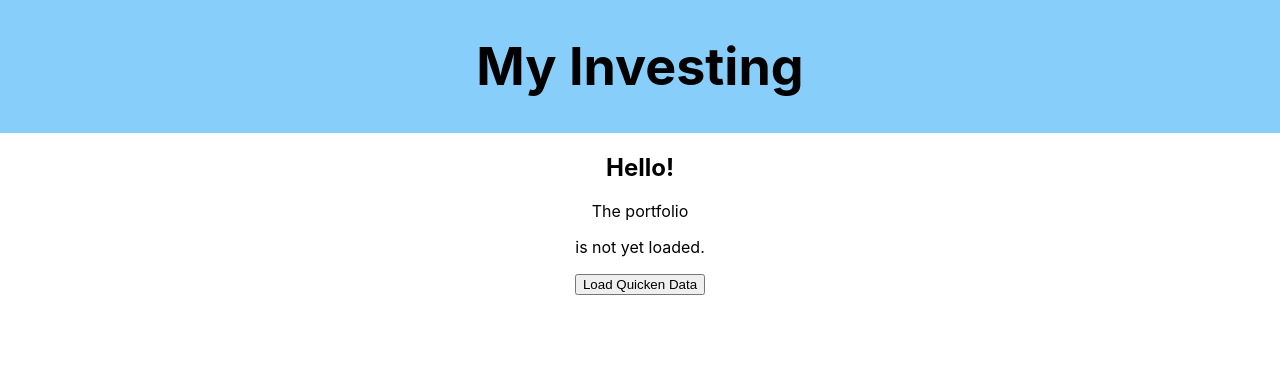
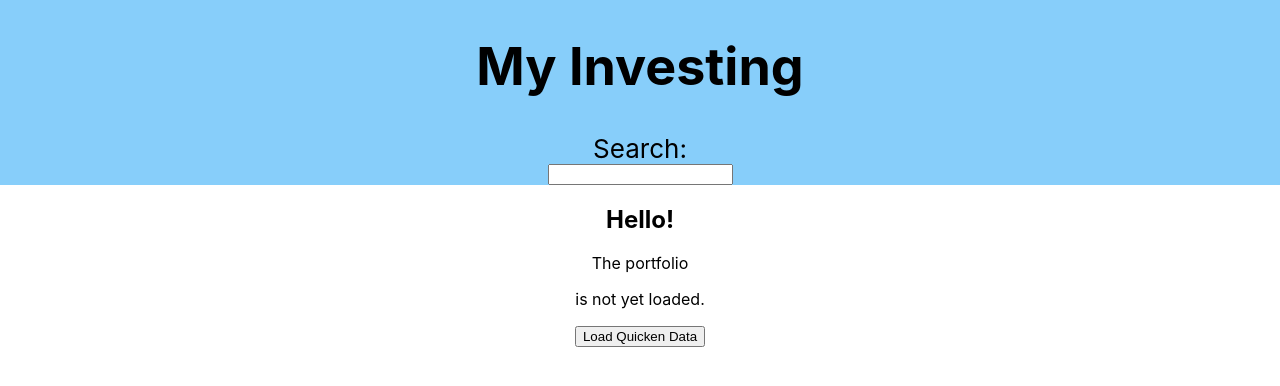
Before and after one commit to tim-rohrer/old-my-investing, a React (Create React App) app: page / in a window 1280 px wide. Shown: the top 386 px of the page. Built offline with nearby package versions, Linux system fonts and the light colour scheme.

Commit message:
feat: Add basic search element to App component

```diff
--- a/src/App.tsx
+++ b/src/App.tsx
@@ -3,10 +3,20 @@ import "./App.css";
 import Portfolio from "./features/portfolio/Portfolio";
 
 function App() {
+  const [searchTerm, setSearchTerm] = React.useState("");
+
+  const handleChange = (event: {
+    target: { value: React.SetStateAction<string> };
+  }) => {
+    console.log(setSearchTerm(event.target.value));
+  };
+
   return (
     <div className="App">
       <header className="App-header">
         <h1>My Investing</h1>
+        <label htmlFor="search">Search: </label>
+        <input id="search" type="text" onChange={handleChange} />
       </header>
       <Portfolio />
     </div>
```
Also changed, not shown: 1 other file (tests, documents, lock files or other folders).
